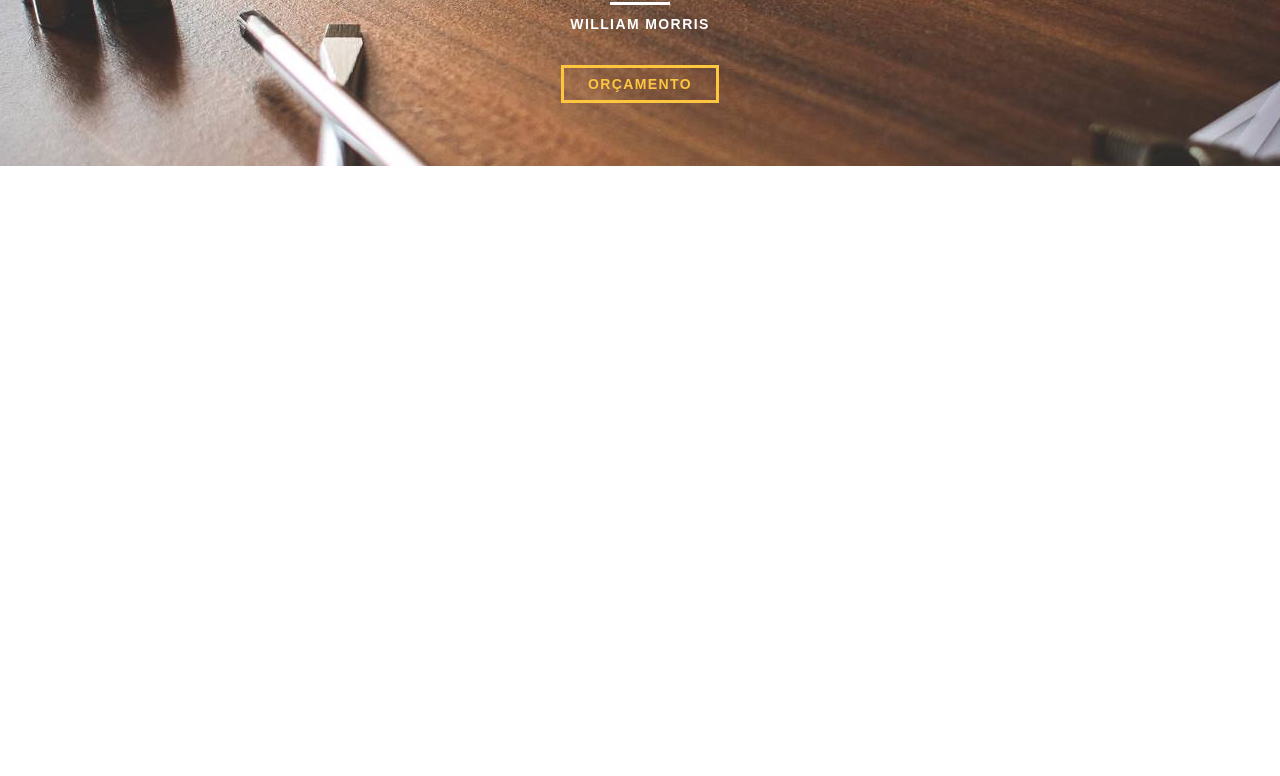
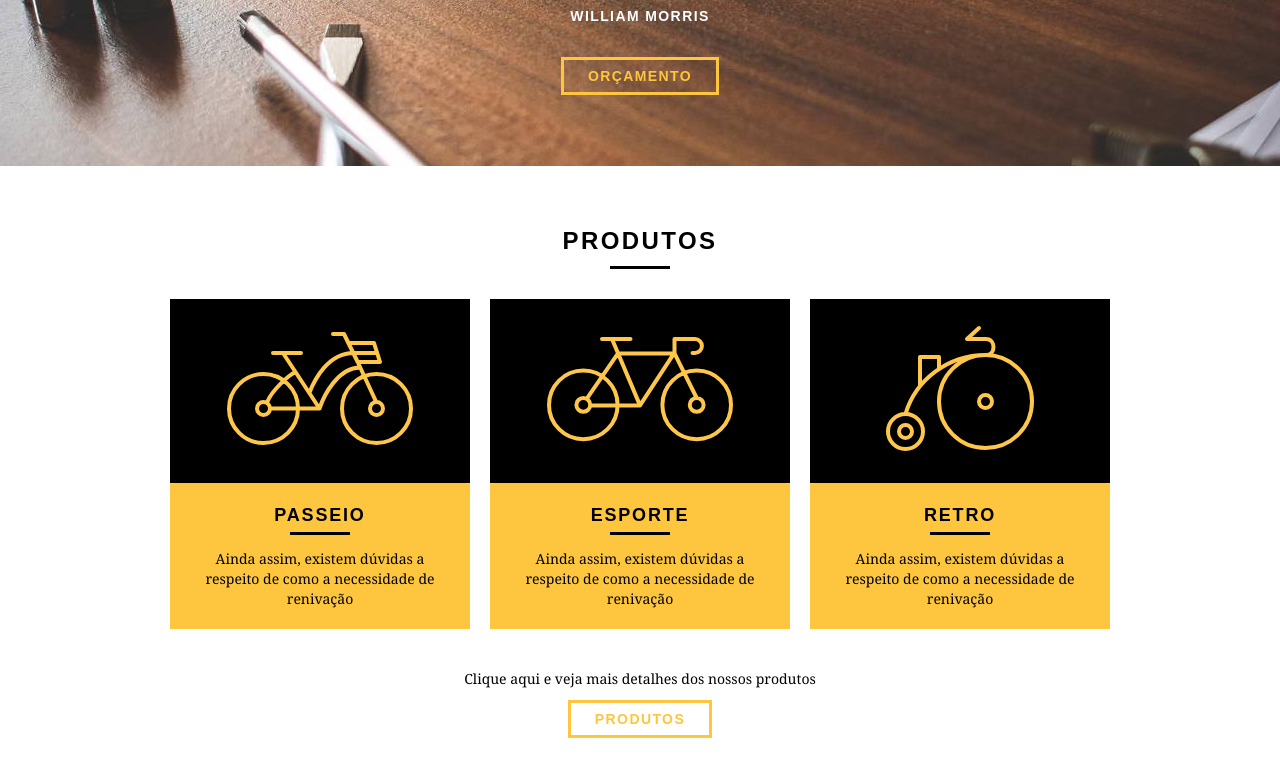
Before and after one commit to eliseufigueiro/Projeto-Bikcraft-aulas-origamid, a plain HTML site: page index.html in a window 1280 px wide. Shown: the part 310-1086 px from the top of the page. Before the commit the page ends 800 px from the top, so only its background shows below. Drawn offline with Linux system fonts and the light colour scheme.

Commit message:
Add section-produtos and Z-index Header

```diff
--- a/css/style.css
+++ b/css/style.css
@@ -25,6 +25,31 @@ p {
     border-color: #FFF;
 }
 
+.btn.btn-preto:hover {
+    color: #000;
+    border-color: #000;
+}
+
+.subtitulo {
+    font-size: 24px;
+    line-height: 30px;
+    font-weight: bold;
+    letter-spacing: .1em;
+    color: #000;
+    text-transform: uppercase;
+    text-align: center;
+    padding-bottom: 20px;
+}
+
+.subtitulo::after {
+    content: "";
+    display: block;
+    width: 60px;
+    height: 3px;
+    background: #000;
+    margin: 10px auto;
+}
+
 /* Header */
 .header {
     position: fixed;
@@ -32,6 +57,7 @@ p {
     width: 100%;
     background-color: #fec63e;
     padding: 15px 0;
+    z-index: 10;
 }
 
 .header_menu {
@@ -95,11 +121,58 @@ p {
     letter-spacing: .1em;
 }
 
-.quote-externo p:before, .quote-externo p:after {
+.quote-externo p::after, .quote-externo p::before {
     content: "";
     display: block;
     width: 60px;
     height: 3px;
     background: #FFF;
-    margin: 14px auto 10px auto;
+    margin: 10px auto;
 }
+
+/* Produtos */
+.produtos {
+    padding: 60px 0;
+}
+
+.produtos_lista li {
+    background: #fec63e;
+    text-align: center;
+}
+
+.produtos_lista li h3 {
+    font-weight: bold;
+    font-size: 18px;
+    line-height: 25px;
+    text-transform: uppercase;
+    letter-spacing: .1em;
+    margin-top: 20px;
+}
+
+.produtos_lista li h3::after {
+    content: "";
+    display: block;
+    width: 60px;
+    height: 3px;
+    background: #000;
+    margin: 4px auto;
+}
+
+.produtos_lista li p {
+    padding: 10px 20px 20px 20px;
+}
+
+.produtos_icone {
+    background: #000;
+    padding: 20px;
+}
+
+.call-to-action {
+    padding-top: 40px;
+    text-align: center;
+    clear: both;
+}
+
+.call-to-action p {
+    padding-bottom: 20px;
+}
--- a/index.html
+++ b/index.html
@@ -39,5 +39,43 @@
         <a href="produtos.html" class="btn">Orçamento</a>
 			</div>
 		</section>
+
+		<section class="produtos container">
+			<h2 class="subtitulo">Produtos</h2>
+				<ul class="produtos_lista">
+
+					<li class="grid-1-3">
+						<div class="produtos_icone">
+							<img src="img/produtos/passeio.svg" alt="">
+						</div>
+						<h3>Passeio</h3>
+						<p>Ainda assim, existem dúvidas a respeito de como a necessidade de renivação</p>
+					</li>
+
+					<li class="grid-1-3">
+						<div class="produtos_icone">
+							<img src="img/produtos/esporte.svg" alt="">
+						</div>
+						<h3>Esporte</h3>
+						<p>Ainda assim, existem dúvidas a respeito de como a necessidade de renivação</p>
+					</li>
+
+					<li class="grid-1-3">
+						<div class="produtos_icone">
+							<img src="img/produtos/retro.svg" alt="">
+						</div>
+						<h3>Retro</h3>
+						<p>Ainda assim, existem dúvidas a respeito de como a necessidade de renivação</p>
+					</li>
+				</ul>
+
+				<div class="call-to-action">
+					<p>
+						Clique aqui e veja mais detalhes dos nossos produtos
+					</p>
+
+					<a href="produtos.html" class="btn btn-preto">Produtos</a>
+				</div>
+		</section>
 	</body>
 </html>
```
